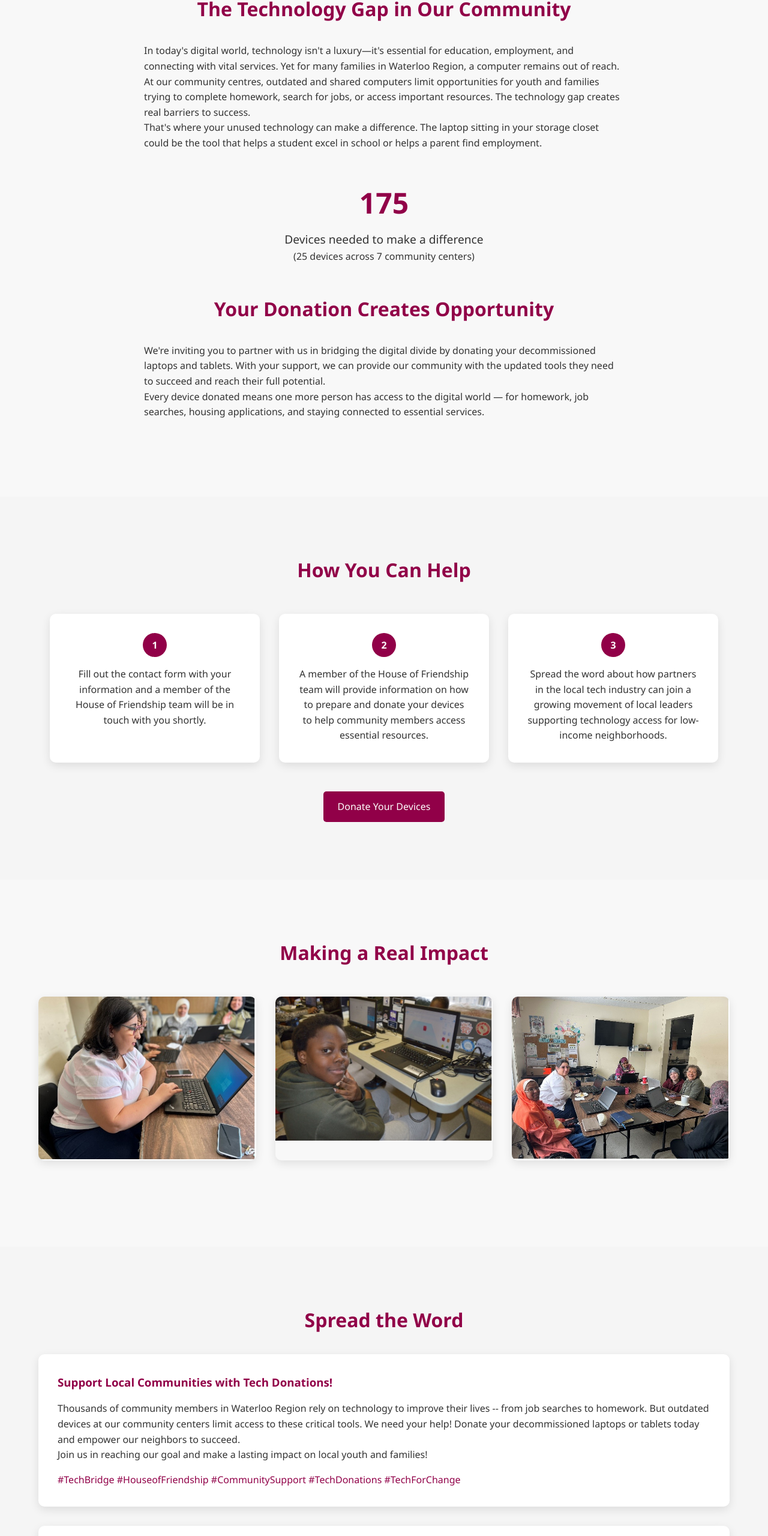
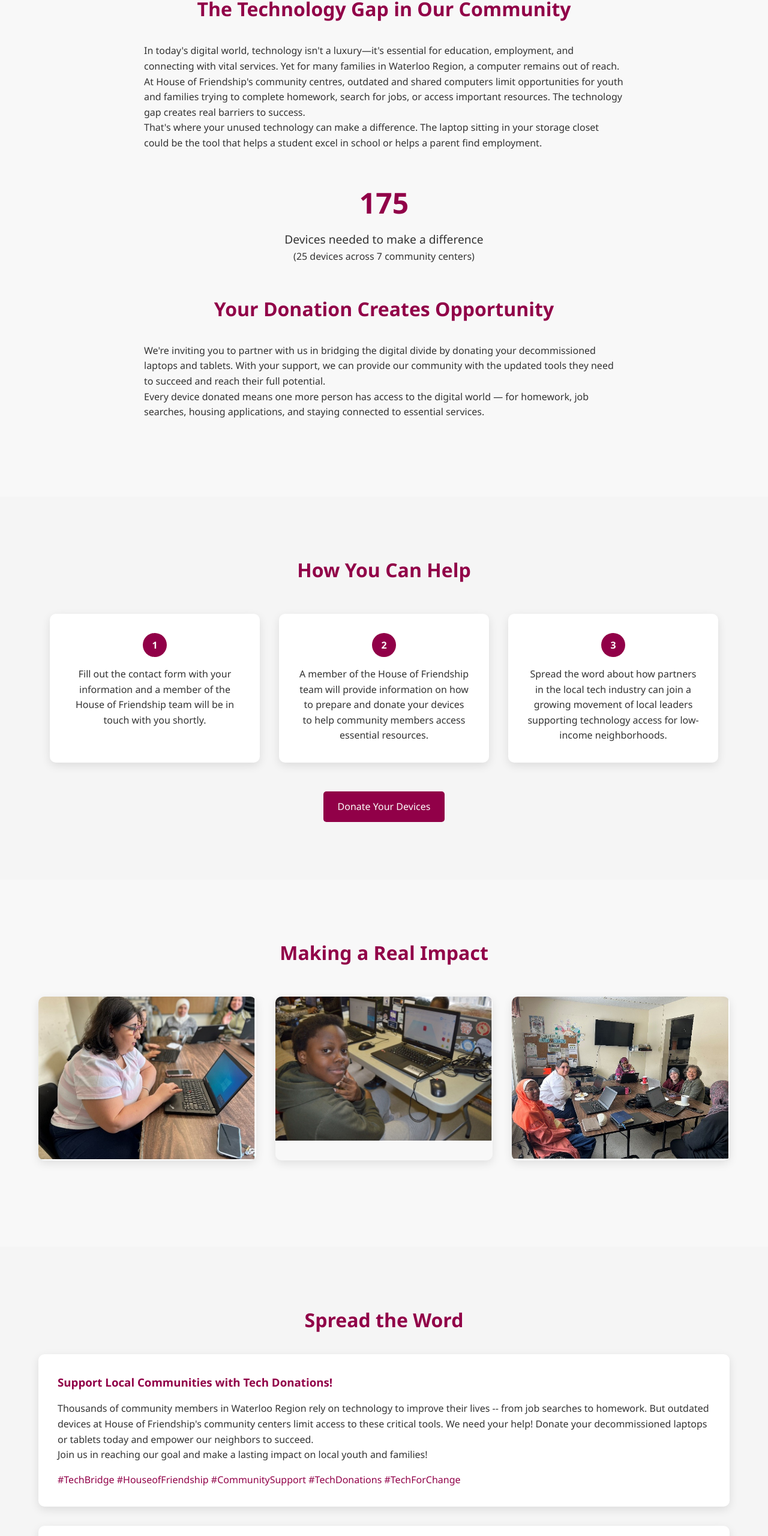
Before and after one commit to mkirkup/techbridge-campaign, a plain HTML site: page index.html in a window 1280 px wide. Shown: the part 780-3340 px from the top of the page at 60% size. Drawn offline with Linux system fonts and the light colour scheme.

Commit message:
Improve wording for community centres

```diff
--- a/index.html
+++ b/index.html
@@ -449,7 +449,7 @@
                                     <label for="communications">I would like to receive communications from House of Friendship such as updates, newsletters, and opportunities to get involved in other ways</label>
                                 </div>
                                 <div class="disclaimer">
-                                    <p><strong>Disclaimer:</strong> We are grateful for your support in helping us serve the community. Should you choose to donate technology devices to our community centres, you will be responsible for ensuring all data is removed from the devices before donation. While we will perform a factory reset where appropriate, House of Friendship and Mike Kirkup are not liable for any data left on the device.</p>
+                                    <p><strong>Disclaimer:</strong> We are grateful for your support in helping us serve the community. Should you choose to donate technology devices to House of Friendship's community centres, you will be responsible for ensuring all data is removed from the devices before donation. While we will perform a factory reset where appropriate, House of Friendship and Mike Kirkup are not liable for any data left on the device.</p>
                                     <p>We will provide a checklist to help you fully wipe the device before donation. By donating, you acknowledge that you are responsible for data removal and that, once donated, the devices will become the property of House of Friendship.</p>
                                 </div>
                                 <button type="submit" class="btn btn-secondary">Submit</button>
@@ -544,7 +544,7 @@
                         <h2>The Technology Gap in Our Community</h2>
                         <div class="text-block">
                             <p>In today's digital world, technology isn't a luxury—it's essential for education, employment, and connecting with vital services. Yet for many families in Waterloo Region, a computer remains out of reach.</p>
-                            <p>At our community centres, outdated and shared computers limit opportunities for youth and families trying to complete homework, search for jobs, or access important resources. The technology gap creates real barriers to success.</p>
+                            <p>At House of Friendship's community centres, outdated and shared computers limit opportunities for youth and families trying to complete homework, search for jobs, or access important resources. The technology gap creates real barriers to success.</p>
                             <p>That's where your unused technology can make a difference. The laptop sitting in your storage closet could be the tool that helps a student excel in school or helps a parent find employment.</p>
                         </div>
 
@@ -607,13 +607,13 @@
                         <h2>Spread the Word</h2>
                         <div class="social-post">
                             <h3>Support Local Communities with Tech Donations!</h3>
-                            <p>Thousands of community members in Waterloo Region rely on technology to improve their lives -- from job searches to homework. But outdated devices at our community centers limit access to these critical tools. We need your help! Donate your decommissioned laptops or tablets today and empower our neighbors to succeed.</p>
+                            <p>Thousands of community members in Waterloo Region rely on technology to improve their lives -- from job searches to homework. But outdated devices at House of Friendship's community centers limit access to these critical tools. We need your help! Donate your decommissioned laptops or tablets today and empower our neighbors to succeed.</p>
                             <p>Join us in reaching our goal and make a lasting impact on local youth and families!</p>
                             <p class="hashtags">#TechBridge #HouseofFriendship #CommunitySupport #TechDonations #TechForChange</p>
                         </div>
                         <div class="social-post">
                             <h3>Outdated Technology = Missed Opportunities</h3>
-                            <p>At our community centres, youth are sharing outdated computers, slowing down their work and limiting their learning. We're looking for technology leaders like YOU to help us reach our goal of providing 175 updated laptops and tablets to ensure students across all 7 community centers have the tools they need to succeed.</p>
+                            <p>At House of Friendship's community centres, youth are sharing outdated computers, slowing down their work and limiting their learning. We're looking for technology leaders like YOU to help us reach our goal of providing 175 updated laptops and tablets to ensure students across all 7 community centers have the tools they need to succeed.</p>
                             <p>Donate today and help make technology accessible for all!</p>
                             <p class="hashtags">#TechBridge #HouseofFriendship #CommunitySupport #TechDonations #TechForChange</p>
                         </div>
```
